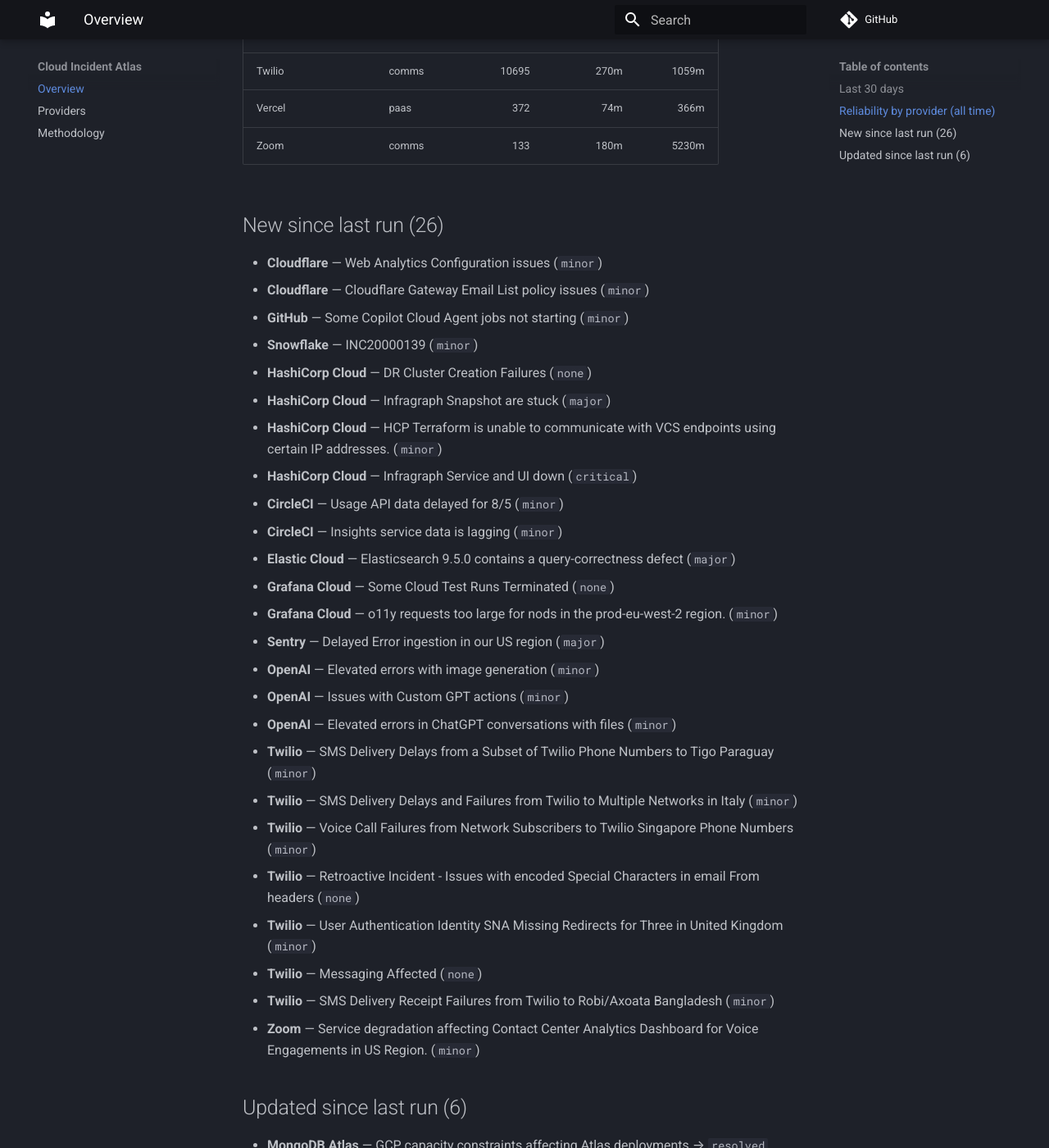
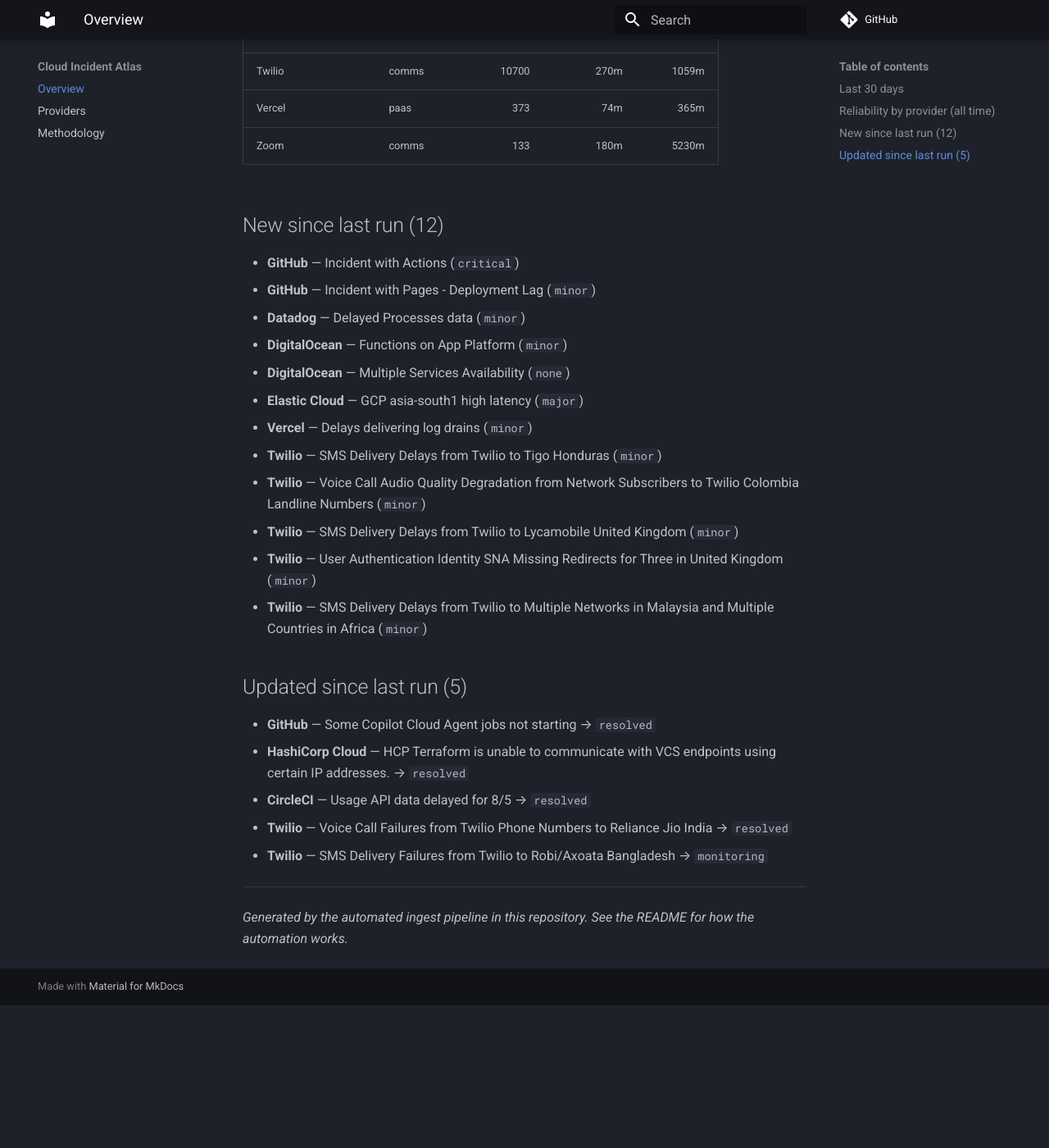
Before and after one commit to ayushgupta07xx/cloud-incident-atlas, an MkDocs documentation site: the page built from docs/index.md, in a window 1280 px wide and 1400 px high, scrolled down 1383 px. Shown: the whole window at 82% size. Built offline with MkDocs 1.6.1 and Material for MkDocs 9.7.7, drawn with Linux system fonts in a browser that asks for light colours; comment, search, counter and statistics services are not loaded; after the commit the page ends 2609 px from its top, so only the background shows below that; some of the changed text lies outside the part shown.

Commit message:
docs: refresh digest and charts
Regenerated from the corpus by the ingest pipeline.

Run: https://github.com/ayushgupta07xx/cloud-incident-atlas/actions/runs/31162343090

Co-authored-by: github-actions[bot] <41898282+github-actions[bot]@users.noreply.github.com>

```diff
--- a/docs/index.md
+++ b/docs/index.md
@@ -32,46 +32,32 @@
 | Sentry | observability | 325 | 84m | 361m |
 | Snowflake | data | 186 | 124m | 598m |
 | Supabase | paas | 378 | 158m | 903m |
-| Twilio | comms | 10695 | 270m | 1059m |
-| Vercel | paas | 372 | 74m | 366m |
+| Twilio | comms | 10700 | 270m | 1059m |
+| Vercel | paas | 373 | 74m | 365m |
 | Zoom | comms | 133 | 180m | 5230m |
 
-## New since last run (26)
+## New since last run (12)
 
-- **Cloudflare** — Web Analytics Configuration issues (`minor`)
-- **Cloudflare** — Cloudflare Gateway Email List policy issues (`minor`)
-- **GitHub** — Some Copilot Cloud Agent jobs not starting (`minor`)
-- **Snowflake** — INC20000139 (`minor`)
-- **HashiCorp Cloud** — DR Cluster Creation Failures (`none`)
-- **HashiCorp Cloud** — Infragraph Snapshot are stuck (`major`)
-- **HashiCorp Cloud** — HCP Terraform is unable to communicate with VCS endpoints using certain IP addresses. (`minor`)
-- **HashiCorp Cloud** — Infragraph Service and UI down (`critical`)
-- **CircleCI** — Usage API data delayed for 8/5 (`minor`)
-- **CircleCI** — Insights service data is lagging (`minor`)
-- **Elastic Cloud** — Elasticsearch 9.5.0 contains a query-correctness defect (`major`)
-- **Grafana Cloud** — Some Cloud Test Runs Terminated (`none`)
-- **Grafana Cloud** — o11y requests too large for nods in the prod-eu-west-2 region. (`minor`)
-- **Sentry** — Delayed Error ingestion in our US region (`major`)
-- **OpenAI** — Elevated errors with image generation (`minor`)
-- **OpenAI** — Issues with Custom GPT actions (`minor`)
-- **OpenAI** — Elevated errors in ChatGPT conversations with files (`minor`)
-- **Twilio** — SMS Delivery Delays from a Subset of Twilio Phone Numbers to Tigo Paraguay (`minor`)
-- **Twilio** — SMS Delivery Delays and Failures from Twilio to Multiple Networks in Italy (`minor`)
-- **Twilio** — Voice Call Failures from Network Subscribers to Twilio Singapore Phone Numbers (`minor`)
-- **Twilio** — Retroactive Incident - Issues with encoded Special Characters in email From headers (`none`)
+- **GitHub** — Incident with Actions (`critical`)
+- **GitHub** — Incident with Pages - Deployment Lag (`minor`)
+- **Datadog** — Delayed Processes data (`minor`)
+- **DigitalOcean** — Functions on App Platform (`minor`)
+- **DigitalOcean** — Multiple Services Availability (`none`)
+- **Elastic Cloud** — GCP asia-south1 high latency (`major`)
+- **Vercel** — Delays delivering log drains (`minor`)
+- **Twilio** — SMS Delivery Delays from Twilio to Tigo Honduras (`minor`)
+- **Twilio** — Voice Call Audio Quality Degradation from Network Subscribers to Twilio Colombia Landline Numbers (`minor`)
+- **Twilio** — SMS Delivery Delays from Twilio to Lycamobile United Kingdom (`minor`)
 - **Twilio** — User Authentication Identity SNA Missing Redirects for Three in United Kingdom (`minor`)
-- **Twilio** — Messaging Affected (`none`)
-- **Twilio** — SMS Delivery Receipt Failures from Twilio to Robi/Axoata Bangladesh (`minor`)
-- **Zoom** — Service degradation affecting Contact Center Analytics Dashboard for Voice Engagements in US Region. (`minor`)
+- **Twilio** — SMS Delivery Delays from Twilio to Multiple Networks in Malaysia and Multiple Countries in Africa (`minor`)
 
-## Updated since last run (6)
+## Updated since last run (5)
 
-- **MongoDB Atlas** — GCP capacity constraints affecting Atlas deployments → `resolved`
-- **Supabase** — Project Upgrade Delays → `resolved`
-- **Twilio** — SMS Delivery Delays from Twilio to Econet Burundi → `resolved`
-- **Twilio** — SMS Delivery Delays and Failures from Twilio to Metfone Cambodia → `resolved`
-- **Twilio** — Issues Connecting to Video Rooms in the IN1 region → `resolved`
-- **Twilio** — SMS Delivery Delays and Failures from Twilio to C+W Sure United Kingdom → `resolved`
+- **GitHub** — Some Copilot Cloud Agent jobs not starting → `resolved`
+- **HashiCorp Cloud** — HCP Terraform is unable to communicate with VCS endpoints using certain IP addresses. → `resolved`
+- **CircleCI** — Usage API data delayed for 8/5 → `resolved`
+- **Twilio** — Voice Call Failures from Twilio Phone Numbers to Reliance Jio India → `resolved`
+- **Twilio** — SMS Delivery Failures from Twilio to Robi/Axoata Bangladesh → `monitoring`
 
 ---
 
```
Also changed, not shown: other parts of docs/index.md (+9 -9 lines), README.md (+9 -10 lines), docs/providers.md (+12 -12 lines), docs/img/mttr.svg, docs/img/timeline.svg.
